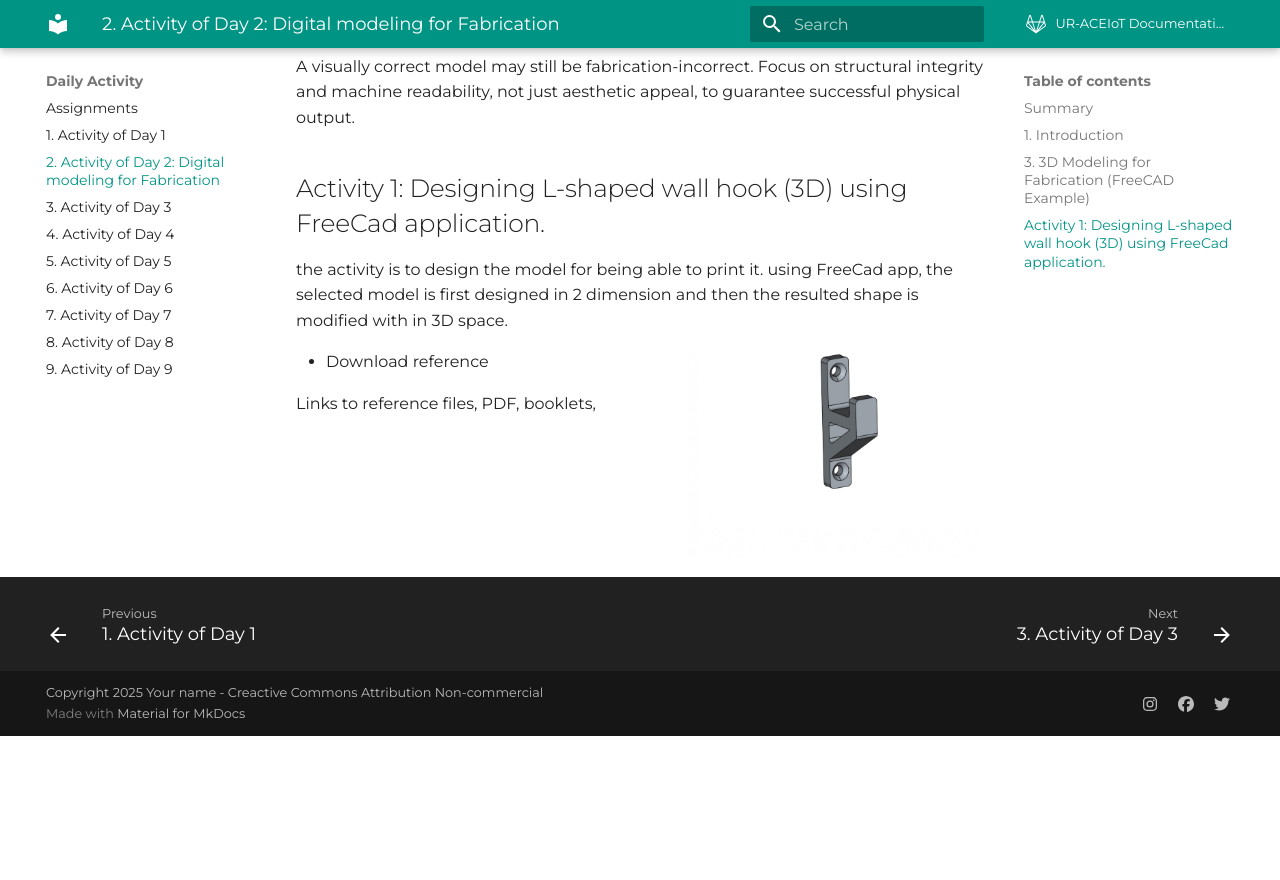
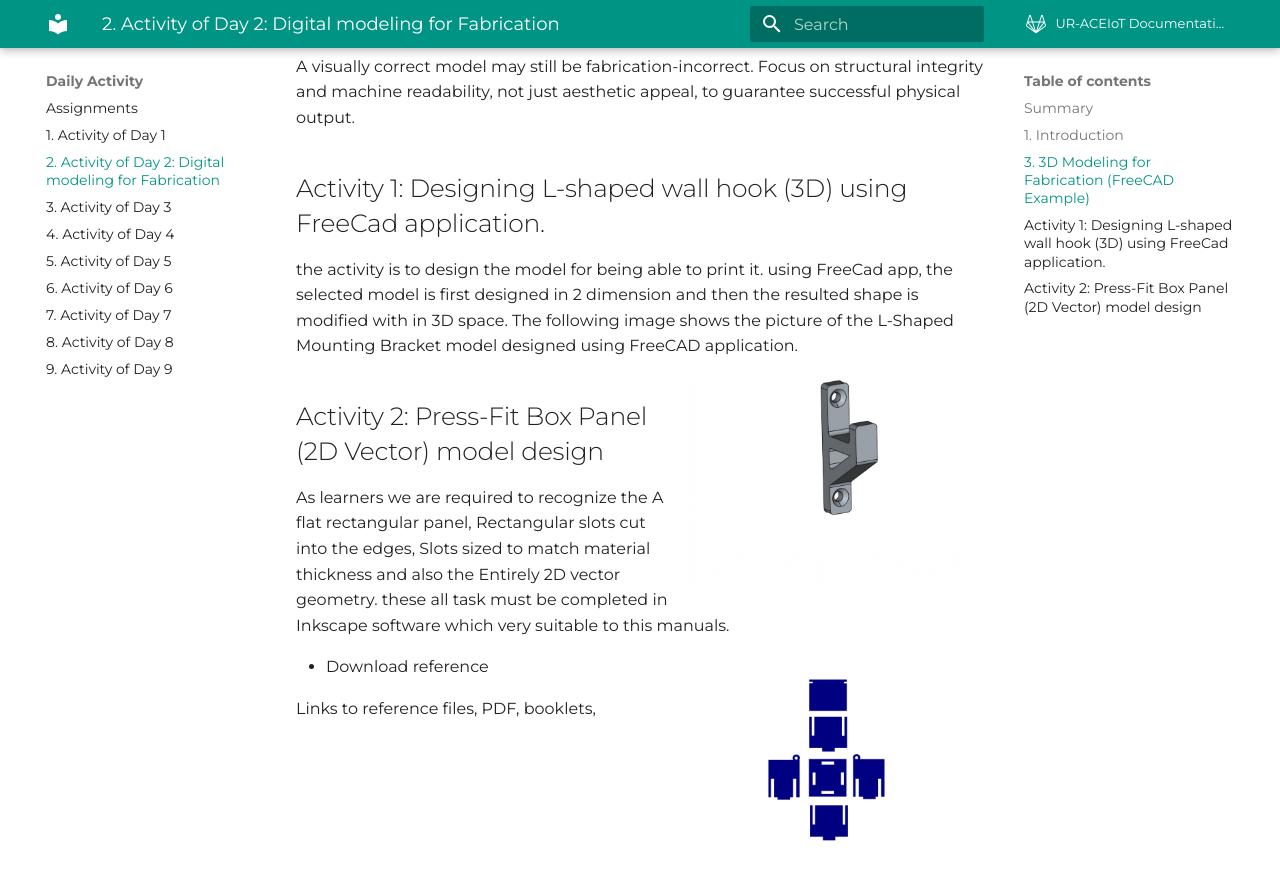
Before and after one commit to izesa/DocumentationTemplate, an MkDocs documentation site: the page built from docs/Daily-Activity/day_2.md, in a window 1280 px wide and 900 px high, scrolled down 778 px. Shown: the top 880 px of the window. Built offline with MkDocs 1.6.1 and Material for MkDocs 9.7.7, drawn with Linux system fonts in a browser that asks for light colours; before the commit the page ends 1514 px from its top, so only the background shows below that.

Commit message:
modified:   docs/Daily-Activity/day_2.md new file:   docs/Daily-Activity/images/Day_2.jpg

```diff
--- a/docs/Daily-Activity/day_2.md
+++ b/docs/Daily-Activity/day_2.md
@@ -25,11 +25,14 @@ appeal, to guarantee successful physical output.
 
 ## Activity 1: Designing L-shaped wall hook (3D) using FreeCad application.
 the activity is to design the model for being able to print it. using FreeCad app, the selected model is first designed in 2 dimension and then the resulted shape is modified with in 3D space.
+The following image shows the picture of the L-Shaped Mounting Bracket model designed using FreeCAD application.
 
 ![](./images/FreeCAD_2.jpg){ width=300 Height=200 align=right }
 
+## Activity 2: Press-Fit Box Panel (2D Vector) model design
+As learners we are required to recognize the A flat rectangular panel, Rectangular slots cut into the edges, Slots sized to match material thickness and also the Entirely 2D vector geometry. these all task must be completed in Inkscape software which very suitable to this manuals.
 
-
+![](./images/Day_2.jpg){ width=300 Height=200 align=right }
 
 
 * Download reference
```
Also changed, not shown: docs/Daily-Activity/images/Day_2.jpg (added).
